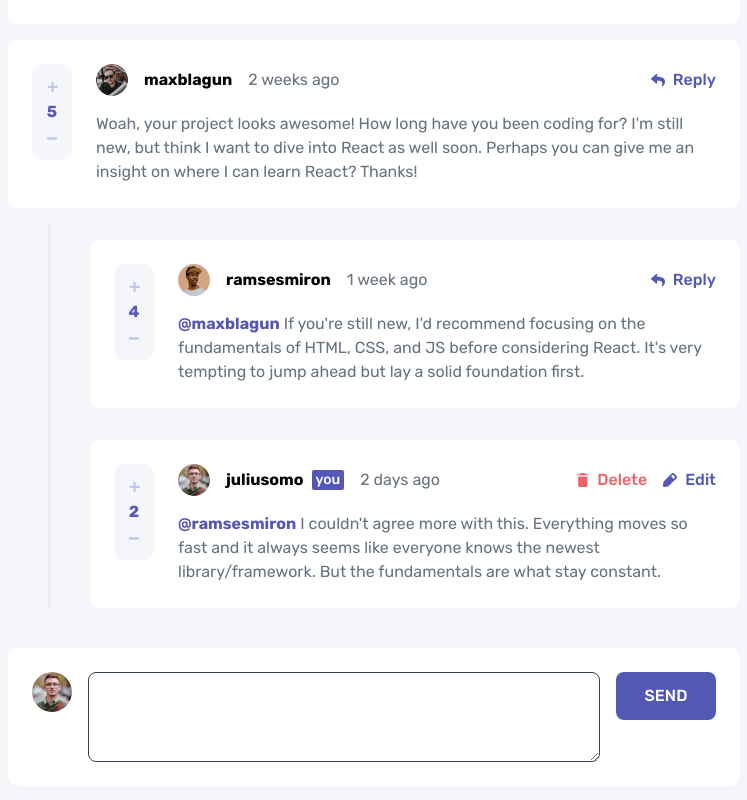
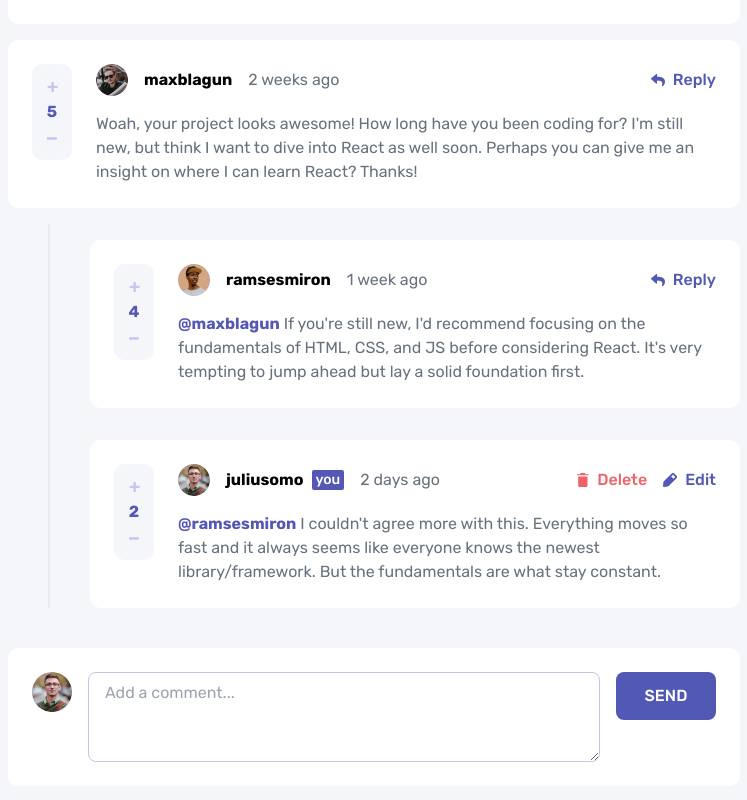
Before and after one commit to riansyh/interactive-comment-section, a React (Vite) app: page / in a window 1280 px wide. Shown: the part 220-1020 px from the top of the page, without its empty margins (266-1013 px from the left). Built offline with nearby package versions, Linux system fonts and the light colour scheme.

Commit message:
feat: integrate with local storage using redux-persist

```diff
--- a/package.json
+++ b/package.json
@@ -12,7 +12,9 @@
     "@reduxjs/toolkit": "^1.8.3",
     "react": "^18.2.0",
     "react-dom": "^18.2.0",
-    "react-redux": "^8.0.2"
+    "react-redux": "^8.0.2",
+    "redux-persist": "^6.0.0",
+    "redux-thunk": "^2.4.1"
   },
   "devDependencies": {
     "@types/react": "^18.0.15",
--- a/src/App.jsx
+++ b/src/App.jsx
@@ -6,22 +6,26 @@ import { AddComment } from "./components/AddComment";
 
 function App() {
     const comments = useSelector((state) => state.comment);
+    console.log(comments);
 
     return (
         <section className="App bg-very-light-gray min-h-screen flex justify-center py-[60px]">
             <section className="max-w-[732px] w-full flex flex-col">
-                {comments.map((comment, index) => {
+                {Object.values(comments).map((comment, index) => {
+                    const key = Object.keys(comments)[index];
+
+                    if (index != Object.values(comments).length - 1) {
                         if (comment.replies.length > 0) {
                             return (
                                 <React.Fragment key={`comment-${index}`}>
-                                <CommentCard data={comment} type="comment" index={index} />
+                                    <CommentCard data={comment} type="comment" index={key} />
                                     <ReplyContainer key={`replies-${index}`}>
                                         {comment.replies.map((reply, idx) => (
                                             <CommentCard
                                                 type="reply"
                                                 key={`reply-${index}${idx}`}
                                                 data={reply}
-                                            commentId={index}
+                                                commentId={key}
                                                 index={idx}
                                             />
                                         ))}
@@ -34,9 +38,10 @@ function App() {
                                     type="comment"
                                     key={`comment-${index}`}
                                     data={comment}
-                                index={index}
+                                    index={key}
                                 />
                             );
+                        }
                     }
                 })}
 
--- a/src/app/store.js
+++ b/src/app/store.js
@@ -1,12 +1,23 @@
 import commentReducer from "../feature/comment/commentSlice";
 import userReducer from "../feature/user/userSlice";
 import { configureStore } from "@reduxjs/toolkit";
+import storage from "redux-persist/lib/storage";
+import { persistReducer, persistStore } from "redux-persist";
+import thunk from "redux-thunk";
 
-const store = configureStore({
+const persistConfig = {
+    key: "root",
+    storage,
+};
+
+const persistedReducer = persistReducer(persistConfig, commentReducer);
+
+export const store = configureStore({
     reducer: {
-        comment: commentReducer,
+        comment: persistedReducer,
         user: userReducer,
     },
+    middleware: [thunk],
 });
 
-export default store;
+export const persistor = persistStore(store);
--- a/src/components/AddComment.jsx
+++ b/src/components/AddComment.jsx
@@ -35,6 +35,7 @@ export const AddComment = () => {
             <textarea
                 className="input flex-grow"
                 rows="3"
+                placeholder="Add a comment..."
                 value={payload.content}
                 onChange={(e) =>
                     setPayload((val) => ({
--- a/src/components/ReplyComment.jsx
+++ b/src/components/ReplyComment.jsx
@@ -41,6 +41,7 @@ export const ReplyComment = ({ id, replyingTo, type, commentId, closeReply }) =>
                 autoFocus
                 className="input flex-grow"
                 rows="3"
+                placeholder="Add a reply..."
                 value={payload.content}
                 onChange={(e) =>
                     setPayload((val) => ({
--- a/src/components/UpdateCard.jsx
+++ b/src/components/UpdateCard.jsx
@@ -8,9 +8,9 @@ export const UpdateCard = ({ data, id, commentId, closeEdit, type }) => {
 
     const [payload, setPayload] = useState({
         type,
-        id: commentId ? commentId : id,
+        id: commentId != null ? commentId : id,
         content: data.content,
-        commentId: commentId ? id : null,
+        commentId: commentId != null ? id : null,
     });
 
     const handleSubmit = (e) => {
--- a/src/components/VoteCard.jsx
+++ b/src/components/VoteCard.jsx
@@ -8,7 +8,7 @@ export const VoteCard = ({ score, id, commentId, type }) => {
     const payload = {
         type,
         id,
-        commentId: commentId ? commentId : null,
+        commentId: commentId != null ? commentId : null,
     };
 
     return (
--- a/src/feature/comment/commentSlice.js
+++ b/src/feature/comment/commentSlice.js
@@ -69,14 +69,14 @@ const commentSlice = createSlice({
     initialState,
     reducers: {
         add: (state, action) => {
-            state.push({
+            state[Object.keys(state).length] = {
                 id: state.length + 1,
                 content: action.payload.content,
                 createdAt: "Just now",
                 score: 0,
                 user: action.payload.user,
                 replies: [],
-            });
+            };
         },
         replied: (state, action) => {
             const index =
@@ -99,13 +99,16 @@ const commentSlice = createSlice({
             if (action.payload.type == "comment") {
                 state[action.payload.id].content = action.payload.content;
             } else {
-                state[action.payload.commentId].replies[action.payload.id].content =
+                state[action.payload.id].replies[action.payload.commentId].content =
                     action.payload.content;
             }
         },
         deleted: (state, action) => {
             if (action.payload.type == "comment") {
-                return state.filter((comment, index) => index != action.payload.id);
+                const newState = { ...state };
+                delete newState[action.payload.id];
+                console.log(action.payload.id);
+                return newState;
             } else {
                 const newComment = {
                     ...state[action.payload.commentId],
@@ -114,8 +117,7 @@ const commentSlice = createSlice({
                     ),
                 };
 
-                state.splice(action.payload.commentId, 1);
-                state.splice(action.payload.commentId, 0, newComment);
+                state[action.payload.commentId] = newComment;
             }
         },
         upvoted: (state, action) => {
--- a/src/index.css
+++ b/src/index.css
@@ -13,7 +13,7 @@
 
 @layer components {
     .input {
-        @apply px-4 py-2 rounded-lg border-[1px] border-dark-blue min-h-[80px];
+        @apply px-4 py-2 rounded-lg border-[1px] border-light-grayish-blue transition-colors duration-300 focus:outline-none focus:border-dark-blue min-h-[80px];
     }
 }
 
--- a/src/main.jsx
+++ b/src/main.jsx
@@ -3,12 +3,15 @@ import ReactDOM from "react-dom/client";
 import App from "./App";
 import { Provider } from "react-redux";
 import "./index.css";
-import store from "./app/store";
+import { persistor, store } from "./app/store";
+import { PersistGate } from "redux-persist/integration/react";
 
 ReactDOM.createRoot(document.getElementById("root")).render(
     <React.StrictMode>
         <Provider store={store}>
-            <App />
+            <PersistGate loading={null} persistor={persistor}>
+                <App />
+            </PersistGate>
         </Provider>
     </React.StrictMode>
 );
```
Also changed, not shown: 1 other file (tests, documents, lock files or other folders). Lines whose indentation alone changed are shown as unchanged.
